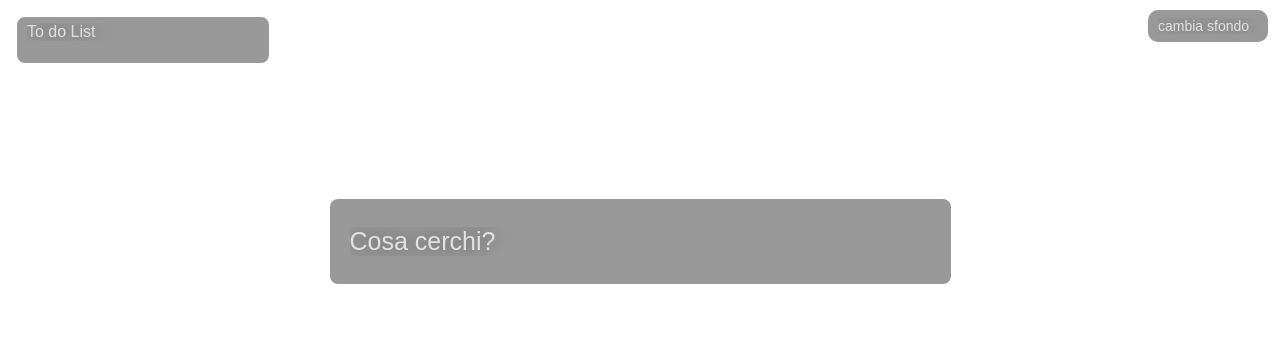
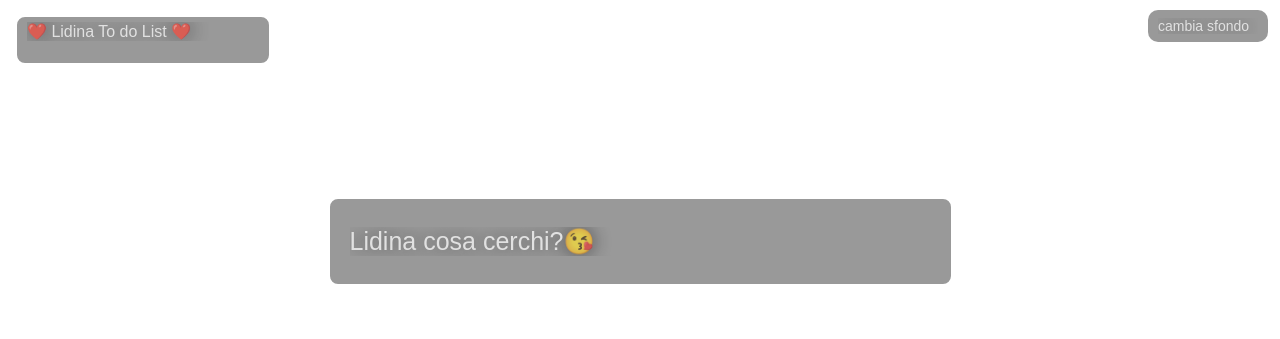
Before and after one commit to PopsicK-frkr/homepage, a browser extension: page index.html in a window 1280 px wide. Shown: the top 339 px of the page. Drawn offline with Linux system fonts and the light colour scheme; no server answers.

Commit message:
Add files via upload

```diff
--- a/index.html
+++ b/index.html
@@ -12,7 +12,7 @@
       <div class="wrapper">
         <div class="search_box">
           <form action="//www.google.com/search" target="_blank">
-            <input type="text" name="q" placeholder="Cosa cerchi?" />
+            <input type="text" name="q" placeholder="Lidina cosa cerchi?😘" />
             <input type="hidden" name="sitesearch" value="" />
           </form>
         </div>
@@ -31,7 +31,7 @@
       <input
         autofocus
         type="text"
-        placeholder="To do List"
+        placeholder="❤️ Lidina To do List ❤️"
         class="js-todo-input"
       />
     </form>
```
